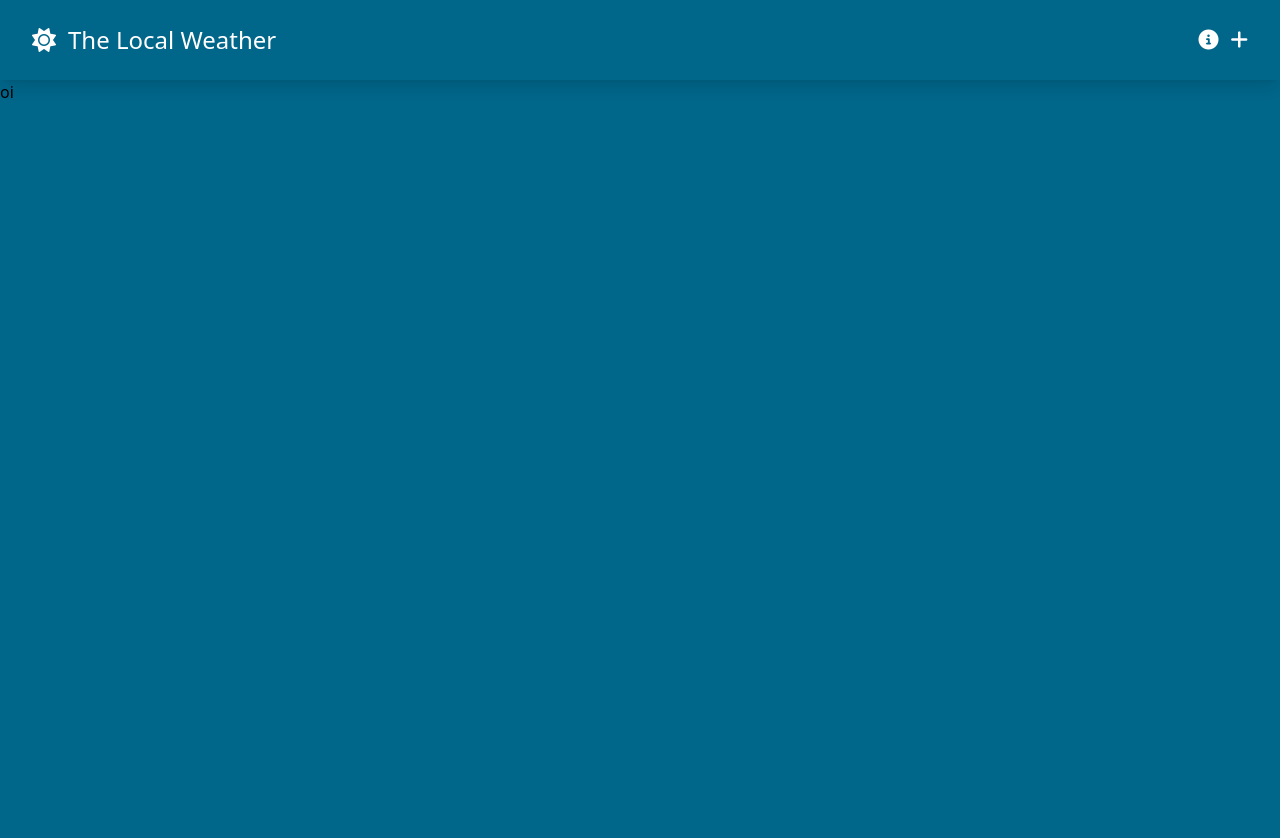
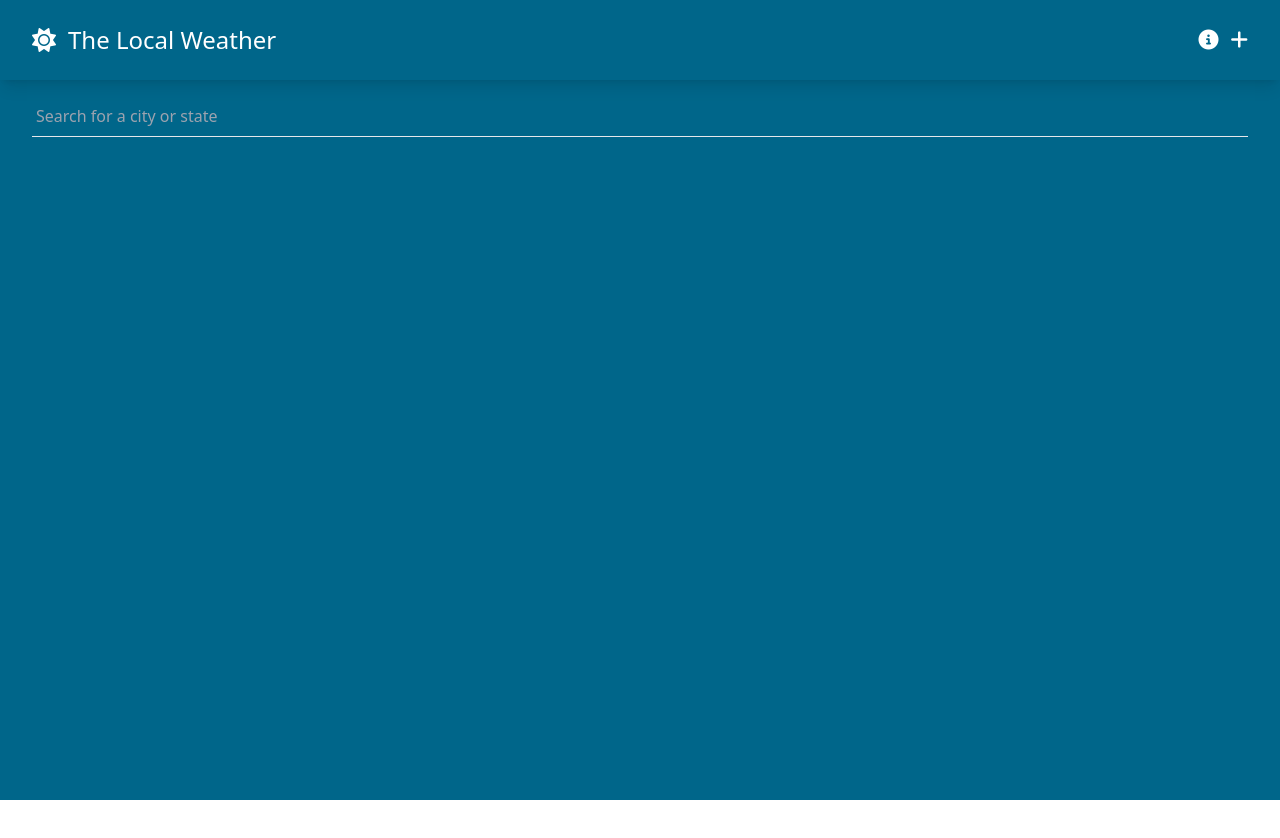
Before and after one commit to brunowzz/weather-app-vue, a Vue app: page / in a window 1280 px wide. Shown: the top 838 px of the page. After the commit the page ends 800 px from the top, so only its background shows below. Built offline with nearby package versions, Linux system fonts and the light colour scheme.

Commit message:
feat: add search bar

```diff
--- a/package.json
+++ b/package.json
@@ -9,6 +9,7 @@
     },
     "dependencies": {
         "autoprefixer": "^10.4.19",
+        "axios": "^1.7.2",
         "font-awesome": "^4.7.0",
         "postcss": "^8.4.39",
         "tailwindcss": "^3.4.4",
--- a/src/App.vue
+++ b/src/App.vue
@@ -1,5 +1,5 @@
 <template>
-    <div class="font-roboto h-[450vh] bg-weather-primary">
+    <div class="font-roboto min-h-screen bg-weather-primary">
         <SiteNavigation />
         <router-view></router-view>
     </div>
--- a/src/components/SiteNavigation.vue
+++ b/src/components/SiteNavigation.vue
@@ -1,5 +1,5 @@
 <template>
-    <header class="sticky top-0 bg-weather-primary shadow-lg">
+    <header class="sticky top-0 z-50 bg-weather-primary shadow-lg">
         <nav
             class="container flex flex-col items-center gap-4 py-6 text-white sm:flex-row"
         >
--- a/src/views/HomeView.vue
+++ b/src/views/HomeView.vue
@@ -1,5 +1,68 @@
 <template>
-    <h1>oi</h1>
+    <main class="container text-white">
+        <div class="relative pt-4">
+            <input
+                type="text"
+                v-model="searchQuery"
+                placeholder="Search for a city or state"
+                class="w-full border-b bg-transparent px-1 py-2 focus:border-weather-secondary focus:shadow-[0px_1px_0_0_#004e71] focus:outline-none"
+                @input="getSearchResults"
+            />
+            <ul
+                v-if="mapBoxSearchResults"
+                class="absolute top-[66px] w-full bg-weather-secondary px-2 py-2 text-white shadow-md"
+            >
+                <li
+                    v-for="searchResult in mapBoxSearchResults"
+                    :key="searchResult.id"
+                    class="cursor-pointer py-2"
+                >
+                    {{ searchResult.place_name }}
+                </li>
+            </ul>
+        </div>
+    </main>
 </template>
 
-<script setup lang="ts"></script>
+<script setup lang="ts">
+import { ref } from 'vue'
+import axios from 'axios'
+
+interface MapBoxFeature {
+    id: string
+    place_name: string
+    center: [number, number]
+    bbox: [number, number, number, number]
+    geometry: {
+        type: string
+        coordinates: [number, number]
+    }
+}
+
+const searchQuery = ref<string | null>(null)
+const queryTimeout = ref<ReturnType<typeof setTimeout> | null>(null)
+const mapBoxSearchResults = ref<MapBoxFeature[] | null>(null)
+
+const getSearchResults = () => {
+    if (queryTimeout.value) {
+        clearTimeout(queryTimeout.value)
+    }
+
+    queryTimeout.value = setTimeout(async () => {
+        if (searchQuery.value) {
+            try {
+                const { data } = await axios.get(
+                    `https://api.mapbox.com/geocoding/v5/mapbox.places/${searchQuery.value}.json?access_token=${import.meta.env.VITE_API_MAPBOX_KEY}&types=place`
+                )
+
+                mapBoxSearchResults.value = data.features
+            } catch (error) {
+                console.error('Error fetching search results:', error)
+                mapBoxSearchResults.value = null
+            }
+        } else {
+            mapBoxSearchResults.value = null
+        }
+    }, 500)
+}
+</script>
```
Also changed, not shown: 2 other files (tests, documents, lock files or other folders).
